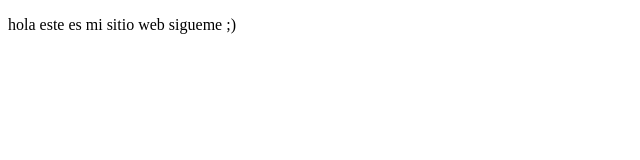
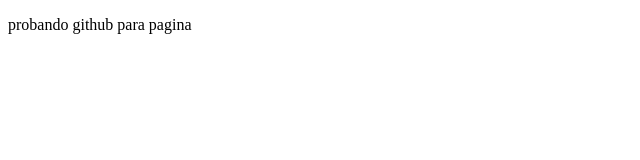
Before and after one commit to Pabandres13/proyectoDemoCursoPrework, a plain HTML site: page index.html in a window 1280 px wide. Shown: the full height of the page, 0-640 px from the left. Drawn offline with Linux system fonts and the light colour scheme.

Commit message:
cambios agregamos sitio

```diff
--- a/index.html
+++ b/index.html
@@ -4,11 +4,10 @@
     <meta charset="UTF-8">
     <meta http-equiv="X-UA-Compatible" content="IE=edge">
     <meta name="viewport" content="width=device-width, initial-scale=1.0">
-    <title>Hola mundo</title>
+    <title>probando github</title>
 </head>
 <body>
-    <p> hola este es mi sitio web
-        sigueme ;)
+    <p> probando github para pagina
     </p>
 </body>
 </html>
```
